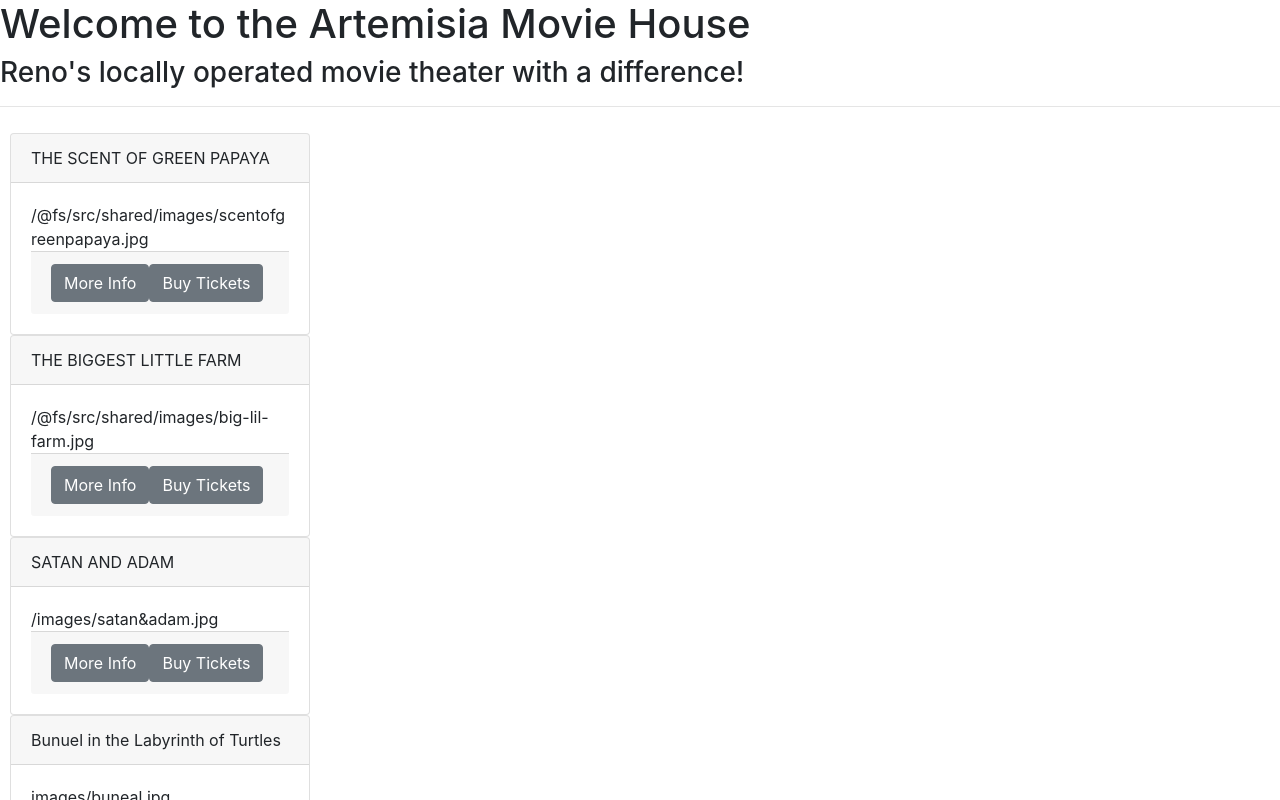
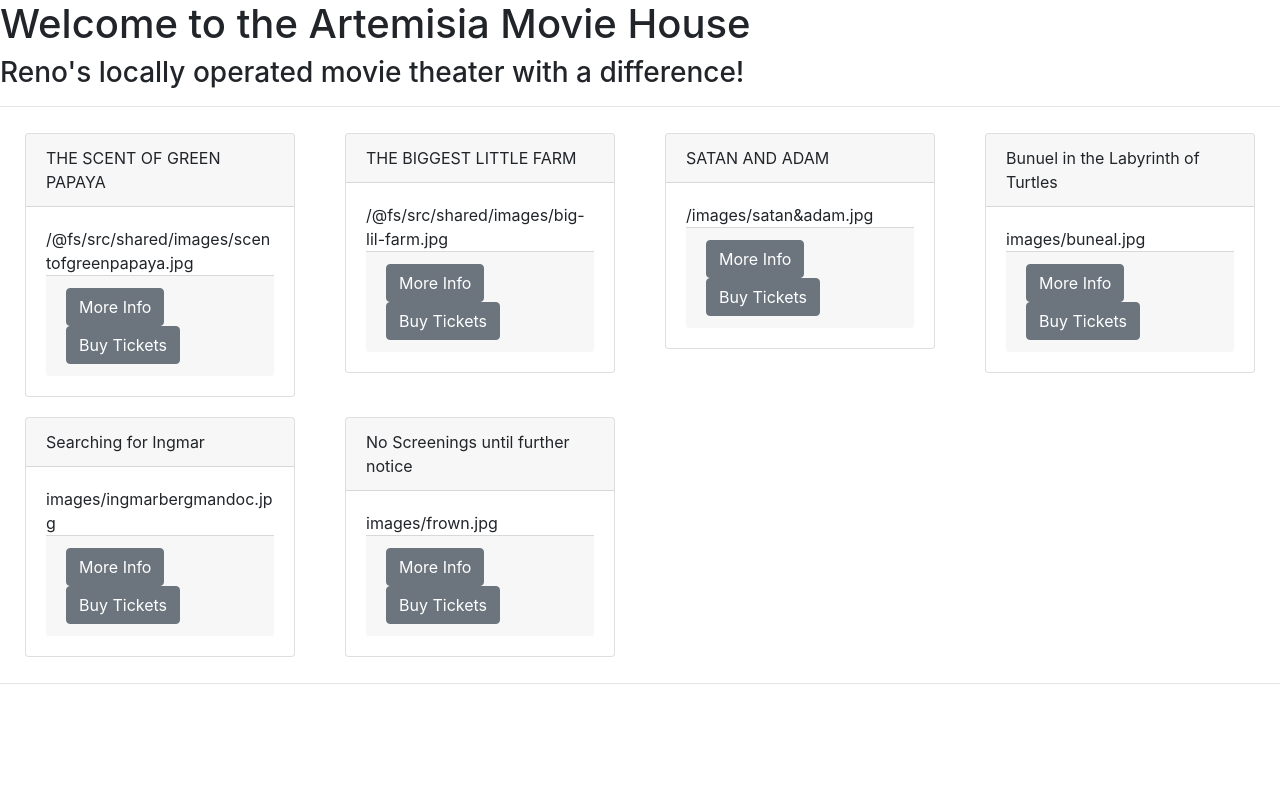
Before and after one commit to RobinN80/artemisia-react, a React (Create React App) app: page / in a window 1280 px wide. Shown: the top 800 px of the page. Built offline with nearby package versions, Linux system fonts and the light colour scheme.

Commit message:
spread out movie components

```diff
--- a/src/components/moviesComponent.js
+++ b/src/components/moviesComponent.js
@@ -1,5 +1,5 @@
 import React, {Component} from 'react';
-import { Button, Card, CardBody, CardFooter, CardHeader, CardImg, Col, Row } from 'reactstrap';
+import { Button, Card, CardBody, CardFooter, CardHeader, Col, Row } from 'reactstrap';
 import MOVIES from '../shared/movies';
 
 class Movie extends Component{
@@ -7,12 +7,14 @@ class Movie extends Component{
         const {title, image} = this.props.movie;
 
         return(
-            <Row>
-                <Col sm="12">
+            <Row style={{display: 'inline-block', width: 300, margin: 10}}>
+                <Col>
                     <Card>
                         <CardHeader>{title}</CardHeader>
                         <CardBody>
-                            <div>{image}</div>
+                            <div src={image} alt='movie image'>
+                                {image}
+                            </div>
                             <CardFooter>
                                 <Button onClick={this.toggleInfo}>More Info</Button>
                                 <Button onClick={this.toggleTicketModel}>Buy Tickets</Button>
@@ -44,7 +46,7 @@ class Movies extends Component{
 
     render(){
     return (
-        <div style={{display: 'inline-block', width: 300, margin: 10}}>
+        <div>
         {MOVIES.map( MOVIE =>
             {
             return(
--- a/src/shared/movies.js
+++ b/src/shared/movies.js
@@ -1,5 +1,6 @@
 import scentofgreenpapaya from './images/scentofgreenpapaya.jpg';
 import bigLilFarm from './images/big-lil-farm.jpg'
+
 
 export const MOVIES = [
   {
```
